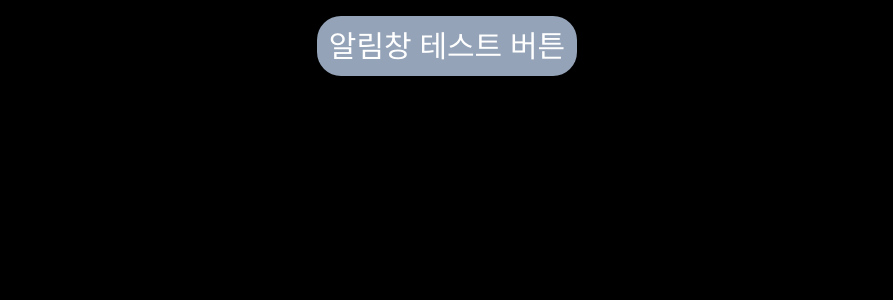
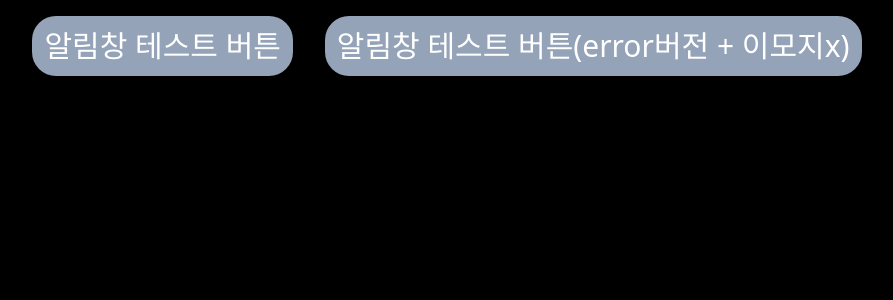
Before and after one commit to Web5rder/Web5rder-FE, a Next.js app: page /test in a window 1280 px wide. Shown: the top 300 px of the page, without its empty margins (193-1086 px from the left). Built offline with nearby package versions, Linux system fonts and the light colour scheme.

Commit message:
:recycle:[공통]: 다른 예시 추가

```diff
--- a/src/app/(route)/test/page.tsx
+++ b/src/app/(route)/test/page.tsx
@@ -1,7 +1,7 @@
 'use client';
 
 import { ToastContainer } from 'react-toastify';
-import { testAlert } from '@/app/utils/toast';
+import { testAlert, testAlert2 } from '@/app/utils/toast';
 import 'react-toastify/dist/ReactToastify.css';
 
 const testpage = () => {
@@ -16,6 +16,13 @@ const testpage = () => {
       >
         알림창 테스트 버튼
       </button>
+      <button
+        type="button"
+        onClick={testAlert2}
+        className="bg-slate-400 rounded-3xl m-4 p-3"
+      >
+        알림창 테스트 버튼(error버전 + 이모지x)
+      </button>
     </div>
   );
 };
--- a/src/app/utils/toast.ts
+++ b/src/app/utils/toast.ts
@@ -23,6 +23,12 @@ const testAlert = () => {
     ...commonOptions,
   });
 };
+const testAlert2 = () => {
+  toast.error('테스트 알림입니다2!', {
+    ...commonOptions,
+  });
+};
+
 /*
 위와 같이 원하는 알림 속성 지정 후 아래 export에 해당 알림 이름 등록
 success, info, error, warning, warn;
@@ -30,4 +36,4 @@ icon엔 알림창 옆에 표시될 이모지를 입력해줍니다 미입력시
 총 다음과 같은 toast 속성이 존재하며 속성에 따라 알림 progressbar 및 메인 색상이 달라집니다.
 */
 
-export default { testAlert };
+export { testAlert, testAlert2 };
```
